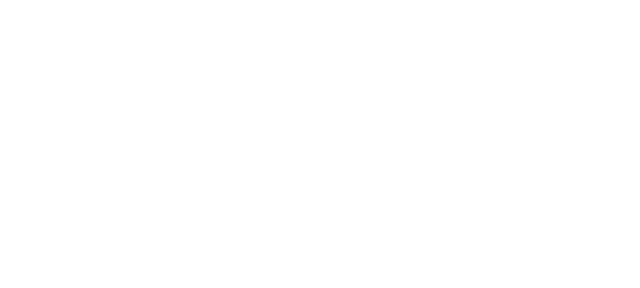
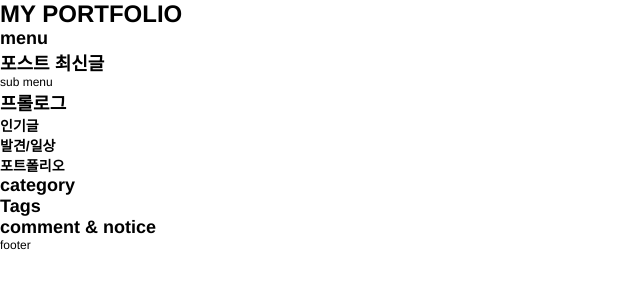
Before and after one commit to SAMEZ-0129/My-protfolio-Website, a plain HTML site: page Portfolio/src/index.html in a window 1280 px wide. Shown: the whole page, without its empty margins (0-640 px from the left). Drawn offline with Linux system fonts and the light colour scheme.

Commit message:
아웃라인 및 구조 작성

```diff
--- a/Portfolio/src/css/portfolio.css
+++ b/Portfolio/src/css/portfolio.css
@@ -1,3 +1,12 @@
 /* CSS Reset */
 body,ul,ol,h1,h2,h3,h4,h5,h6,p,input,button{margin:0;padding:0}
 body,input,button{font-size:12px;font-family:Helvetica,Dotum,'돋움',"Apple SD Gothic Neo",sans-serif}
+
+.blind{
+    overflow: hidden;
+    position: absolute;
+    width: 1px;
+    height: 1px;
+    margin: -1px;
+    clip: rect(0, 0, 0, 0);
+}
--- a/Portfolio/src/index.html
+++ b/Portfolio/src/index.html
@@ -1,12 +1,59 @@
 <!DOCTYPE html>
-<html lang="en">
+<html>
 <head>
     <meta charset="UTF-8">
-    <meta name="viewport" content="width=device-width, initial-scale=1.0">
-    <title>Document</title>
+    <!-- <meta name="viewport" content="width=device-width, initial-scale=1.0"> -->
+    <title>포트폴리오</title>
     <link rel="stylesheet" href="./css/portfolio.css">
 </head>
 <body>
-
+<div class="wrap">
+    <!-- header -->
+    <header class="header">
+            <div class="inner">
+            <h1>MY PORTFOLIO</h1>
+            <nav>
+                <h1>menu</h1>
+            </nav>
+            </div>
+    </header>
+    <!-- visual -->
+    <section>
+        <h1>포스트 최신글</h1>
+    </section>
+    <!-- sub menu -->
+    <div>sub menu</div>
+    <!-- content -->
+    <div class="continer">
+        <!-- content -->
+        <section class="content">
+            <h1>프롤로그</h1>
+            <section>
+                <h1>인기글</h1>
+            </section>
+            <section>
+                <h1>발견/일상</h1>
+            </section>
+            <section>
+                <h1>포트폴리오</h1>
+            </section>
+        </section>
+        <!-- aside -->
+        <aside class="aside">
+            <div>
+                <h1>category</h1>
+            </div>
+            <div>
+                <h1>Tags</h1>
+            </div>
+            <div>
+                <h1>comment & notice</h1>
+            </div>
+        </aside>
+    </div>
+    <footer>
+        footer
+    </footer>
+</div>
 </body>
 </html>
```
Also changed, not shown: 1 other file.
